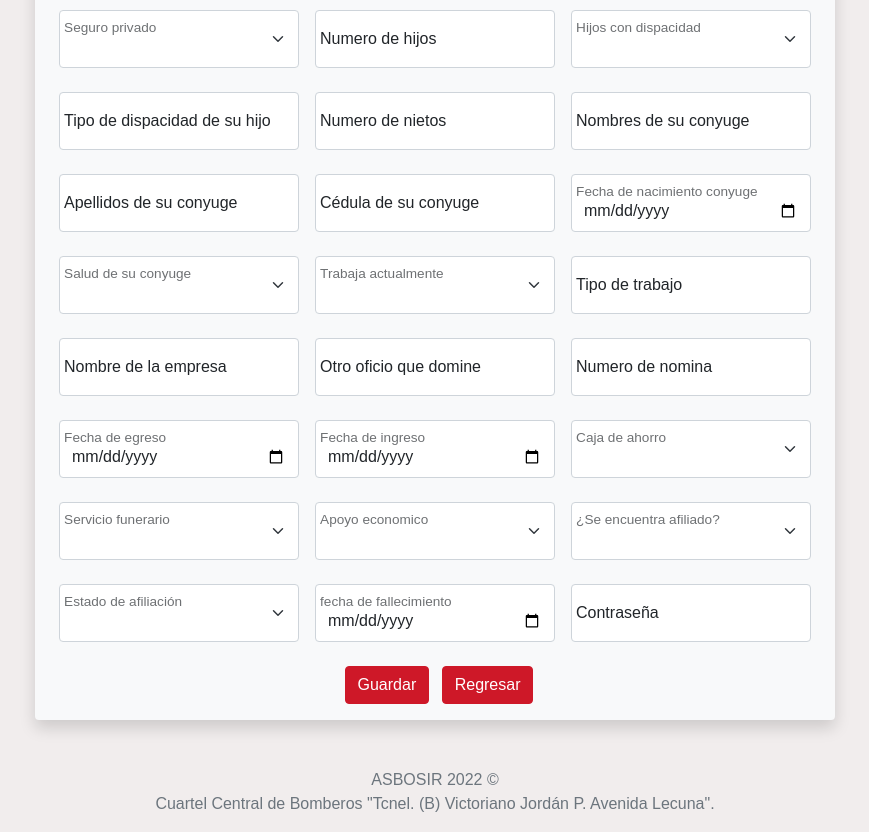
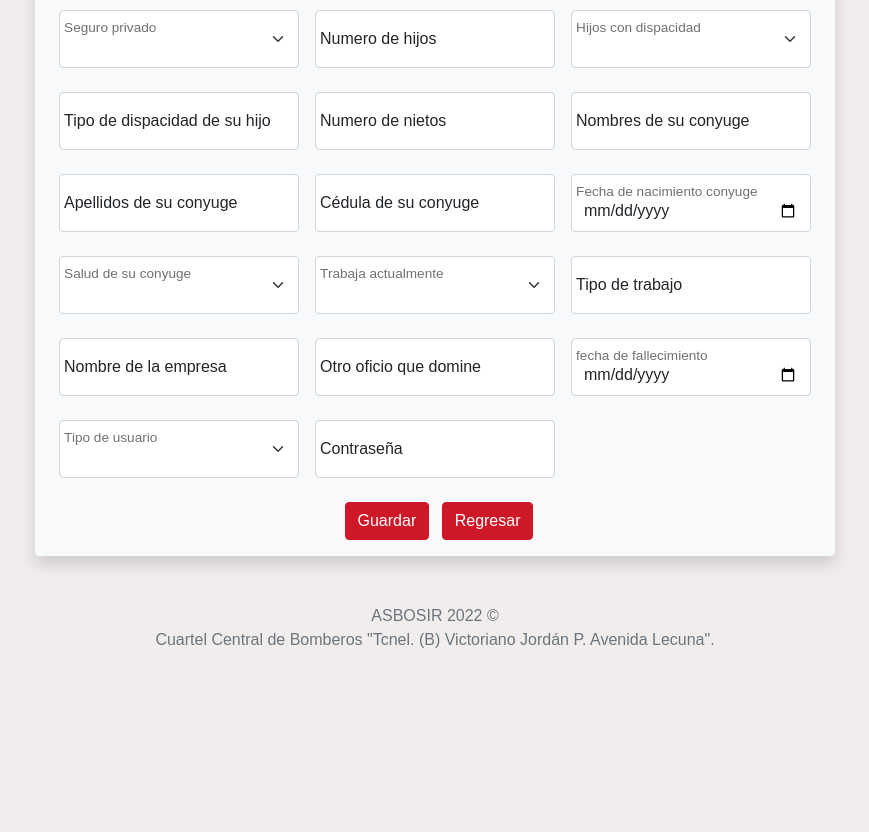
Before and after one commit to SMEITER/asbosir, a plain HTML site: page html admin/modificarinfo.html in a window 1280 px wide. Shown: the part 816-1648 px from the top of the page, without its empty margins (205-1074 px from the left). After the commit the page ends 1484 px from the top, so only its background shows below. Drawn offline with Linux system fonts and the light colour scheme.

Commit message:
inputs de modificar datos y afiliacion, modificados

```diff
--- a/css/afiliacion.css
+++ b/css/afiliacion.css
@@ -27,3 +27,7 @@ form {
 .tabla-revisarafilia{
     max-width: 1150px;
 }
+
+.titulo-card3{
+    max-width: 220px;
+}
--- a/html admin/modificarinfo.html
+++ b/html admin/modificarinfo.html
@@ -290,64 +290,19 @@
             <label for="oficiodomine">Otro oficio que domine</label>
         </div>
         <div class="col-md-4 mt-4 form-floating">
-            <input placeholder="Numero de nomina" type="text" class="form-control" id="nomina" required>
-            <label for="nomina">Numero de nomina</label>
-        </div>
-        <div class="col-md-4 mt-4 form-floating">
-            <input placeholder="Fecha de egreso" type="date" class="form-control" id="egreso" required>
-            <label for="egreso">Fecha de egreso</label>
-        </div>
-        <div class="col-md-4 mt-4 form-floating">
-            <input placeholder="Fecha de ingreso" type="date" class="form-control" id="ingreso" required>
-            <label for="ingreso">Fecha de ingreso</label>
-        </div>
-        <div class="col-md-4 mt-4 form-floating">
-            <select id="cajaahorro" class="form-select" required>
-                <option disabled selected></option>
-                <option>Si</option>
-                <option>No</option>
-            </select>
-            <label for="cajaahorro">Caja de ahorro</label>
-        </div>
-        <div class="col-md-4 mt-4 form-floating">
-            <select id="funerario" class="form-select" required>
-                <option disabled selected></option>
-                <option>Si</option>
-                <option>No</option>
-            </select>
-            <label for="funerario">Servicio funerario</label>
-        </div>
-        <div class="col-md-4 mt-4 form-floating">
-            <select id="economico" class="form-select" required>
-                <option disabled selected></option>
-                <option>Si</option>
-                <option>No</option>
-            </select>
-            <label for="economico">Apoyo economico</label>
-        </div>
-        <div class="col-md-4 mt-4 form-floating">
-            <select id="encuentraafiliado" class="form-select" required>
-                <option disabled selected></option>
-                <option>Si</option>
-                <option>No</option>
-            </select>
-            <label for="encuentraafiliado">¿Se encuentra afiliado?</label>
-        </div>
-        <div class="col-md-4 mt-4 form-floating">
-            <select id="estadoafiliado" class="form-select" required>
-                <option disabled selected></option>
-                <option>Por revisar</option>
-                <option>No se encuentra afiliado</option>
-                <option>Se encuentra afiliado</option>
-            </select>
-            <label for="estadoafiliado">Estado de afiliación</label>
-        </div>
-        <div class="col-md-4 mt-4 form-floating">
             <input placeholder="fecha de fallecimiento" type="date" class="form-control " id="fallecimiento" required>
             <label for="fallecimiento">fecha de fallecimiento</label>
         </div>
         <div class="col-md-4 mt-4 form-floating">
-            <input placeholder="Contraseña" type="text" class="form-control" id="contraseña" required>
+            <select id="tipousuario" class="form-select" required>
+                <option disabled selected></option>
+                <option>Usuario regular</option>
+                <option>Administrador</option>
+            </select>
+            <label for="tipousuario">Tipo de usuario</label>
+        </div>
+        <div class="col-md-4 mt-4 form-floating">
+            <input placeholder="Contraseña" type="password" class="form-control" id="contraseña" required>
             <label for="contraseña">Contraseña</label>
         </div>
         <div class="col-12 mt-4 text-center">
```
Also changed, not shown: html admin/informaciogeneral.html (+2 -0 lines), html admin/modificarrevision.html (+3 -2 lines), html usuario/registrarse.html (+1 -1 lines).
